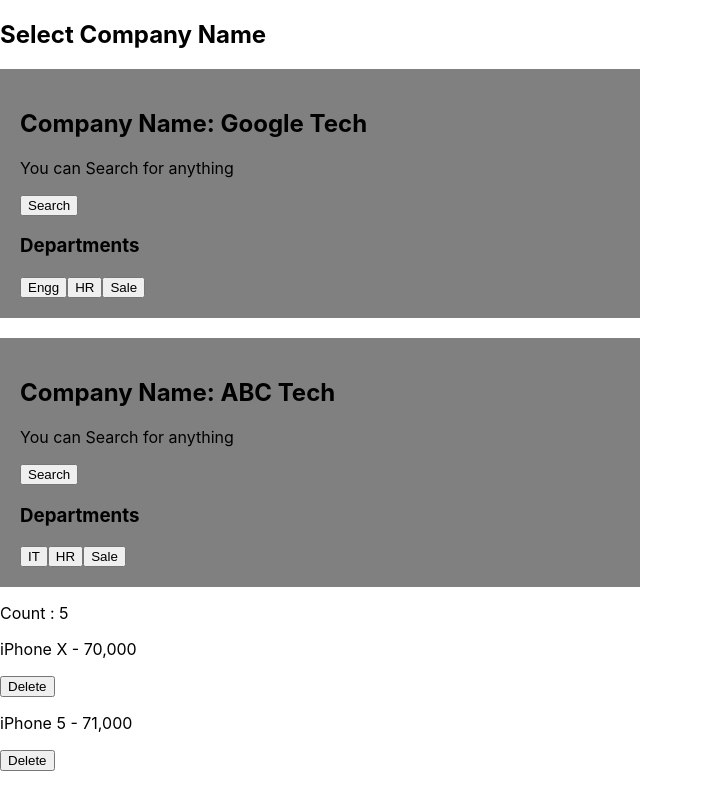
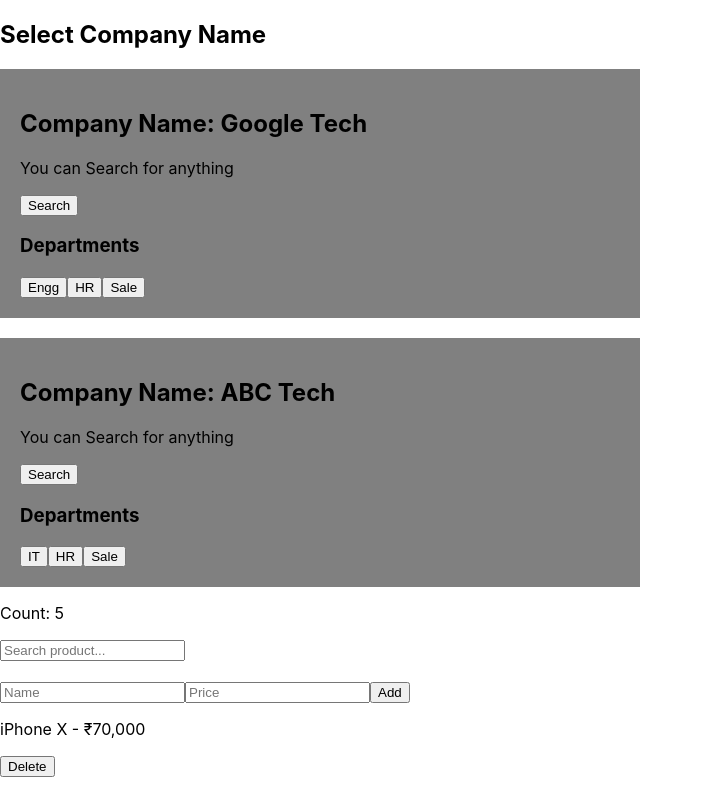
Before and after one commit to Surya0696/myreactlearing, a React (Create React App) app: page / in a window 1280 px wide. Shown: the top 788 px of the page, without its empty margins (0-703 px from the left). Built offline with nearby package versions, Linux system fonts and the light colour scheme.

Commit message:
new code it

```diff
--- a/src/App.js
+++ b/src/App.js
@@ -1,7 +1,7 @@
 import { useState } from "react";
 import Company from "./Components/Companys/Company";
 import { CompanyLsit } from "./DataSet";
-import Carts from "./Components/Cart/Carts";
+// import Carts from "./Components/Cart/Carts";
 import NewCart from "./Components/NewCart/NewCart";
 
 function App() {
--- a/src/Components/NewCart/NewCart.jsx
+++ b/src/Components/NewCart/NewCart.jsx
@@ -1,55 +1,90 @@
 import React, { useState } from "react";
 
-const NewCart = () => {
-  let data = [
+export default function NewCart() {
+  const data = [
     { id: 1, name: "iPhone X", price: "70,000" },
     { id: 2, name: "iPhone 5", price: "71,000" },
     { id: 3, name: "iPhone 6", price: "79,000" },
     { id: 4, name: "iPhone 7", price: "76,000" },
     { id: 5, name: "iPhone 8", price: "72,000" },
   ];
-  const [products, SetProduct] = useState(data);
+
+  const [products, setProducts] = useState(data);
+  const [search, setSearch] = useState("");
+
+  const [name, setName] = useState("");
+  const [price, setPrice] = useState("");
+
+  const handleAdd = () => {
+    if (!name || !price) return; // simple validation
+    const newProduct = {
+      id: products.length + 1,
+      name,
+      price,
+    };
+    setProducts([...products, newProduct]);
+    setName("");
+    setPrice("");
+  };
 
   const handleDelete = (id) => {
     const productDelete = products.filter((x) => x.id !== id);
-    SetProduct(productDelete);
+    setProducts(productDelete);
   };
 
   const handleDeleteAll = () => {
-    SetProduct([]);
+    setProducts([]);
   };
 
   const handleShowAll = () => {
-    SetProduct(data);
+    setProducts(data);
   };
+
+  const filteredProducts = products.filter((product) =>
+    product.name.toLowerCase().includes(search.toLowerCase())
+  );
 
   return (
     <div>
-      <p>Count : {products.length}</p>
-      {products.map((product, id) => {
-        return (
-          <div key={id}>
-            <p>
-              {product.name} - {product.price}{" "}
-            </p>
+      <p>Count: {products.length}</p>
 
-            <button
-              onClick={() => {
-                handleDelete(product.id);
-              }}
-            >
-              Delete
-            </button>
-          </div>
-        );
-      })}
+      <input
+        type="text"
+        placeholder="Search product..."
+        value={search}
+        onChange={(e) => setSearch(e.target.value)}
+      />
+
+      <div style={{ marginTop: "20px" }}>
+        <input
+          type="text"
+          placeholder="Name"
+          value={name}
+          onChange={(e) => setName(e.target.value)}
+        />
+        <input
+          type="text"
+          placeholder="Price"
+          value={price}
+          onChange={(e) => setPrice(e.target.value)}
+        />
+        <button onClick={handleAdd}>Add</button>
+      </div>
+
+      {filteredProducts.map((product) => (
+        <div key={product.id}>
+          <p>
+            {product.name} - ₹{product.price}
+          </p>
+          <button onClick={() => handleDelete(product.id)}>Delete</button>
+        </div>
+      ))}
+
       <div style={{ marginTop: "20px" }}>
         <button onClick={products.length > 0 ? handleDeleteAll : handleShowAll}>
-          {products.length > 0 ? "delete all" : "Show all"}
+          {products.length > 0 ? "Delete All" : "Show All"}
         </button>
       </div>
     </div>
   );
-};
-
-export default NewCart;
+}
```
